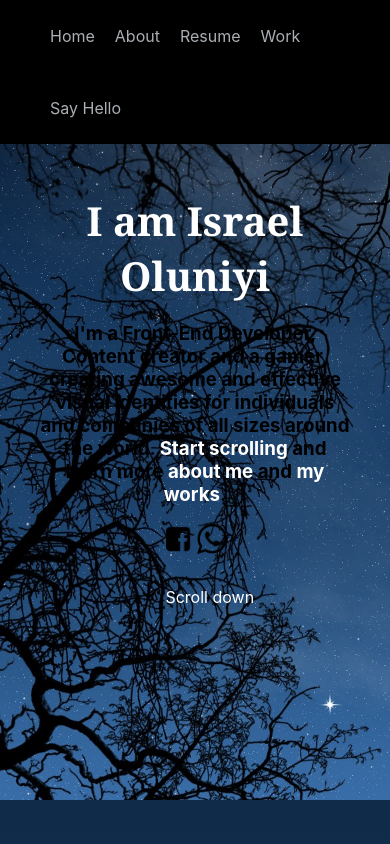
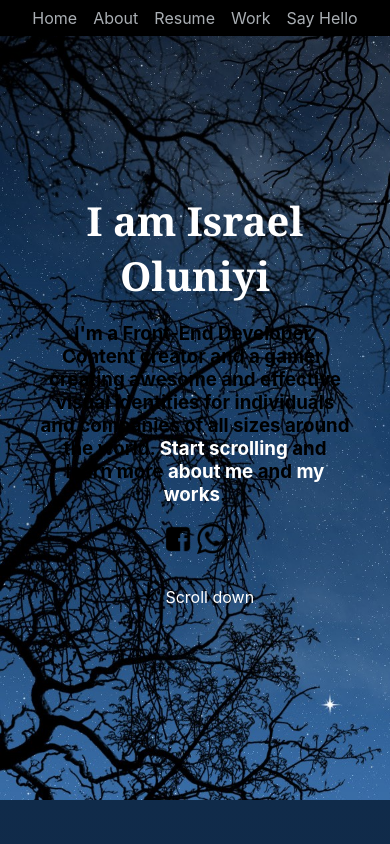
Before and after one commit to Oluniyisrael/reactportfolio, a React (Create React App) app: page / in a window 390 px wide. Shown: the top 844 px of the page. Built offline with nearby package versions, Linux system fonts and the light colour scheme; grey boxes are pictures that could not be loaded.

Commit message:
Chore: did the navbar resposive-nessfor android view

```diff
--- a/src/assets/components/portfolioNavBar/Navbar.css
+++ b/src/assets/components/portfolioNavBar/Navbar.css
@@ -33,3 +33,18 @@
 html{
     scroll-behavior: smooth;
 }
+@media screen and (max-width: 450px) {
+    .navBar li{
+        padding: 0;
+        display: inline-block;
+        margin: 5px;
+    }
+    .navBar ul{
+        list-style-type: none;
+        margin: 0;
+        padding: 0;
+    }
+    .navBar p{
+        margin: 3px;
+    }
+}
--- a/src/assets/pages/portfolioPage/Portfolio.jsx
+++ b/src/assets/pages/portfolioPage/Portfolio.jsx
@@ -7,12 +7,14 @@ import Works from '../portfolioWorks/Works'
 import ContactUs from '../portfolioContact/ContactUs'
 import Footer from '../../components/portfolioFooter/Footer'
 import './Portfolio.css'
+// import ScrollButton from '../../components/scrollButton/ScrollButton'
 
 
 function Portfolio() {
   return (
     <div>
       <Navbar/>
+      {/* <ScrollButton/> */}
       <Intro/>
       <About/>
       <Resume/>
```
Also changed, not shown: src/assets/components/scrollButton/ScrollButton.css (added, +14 -0 lines), src/assets/components/scrollButton/ScrollButton.jsx (added, +18 -0 lines).
